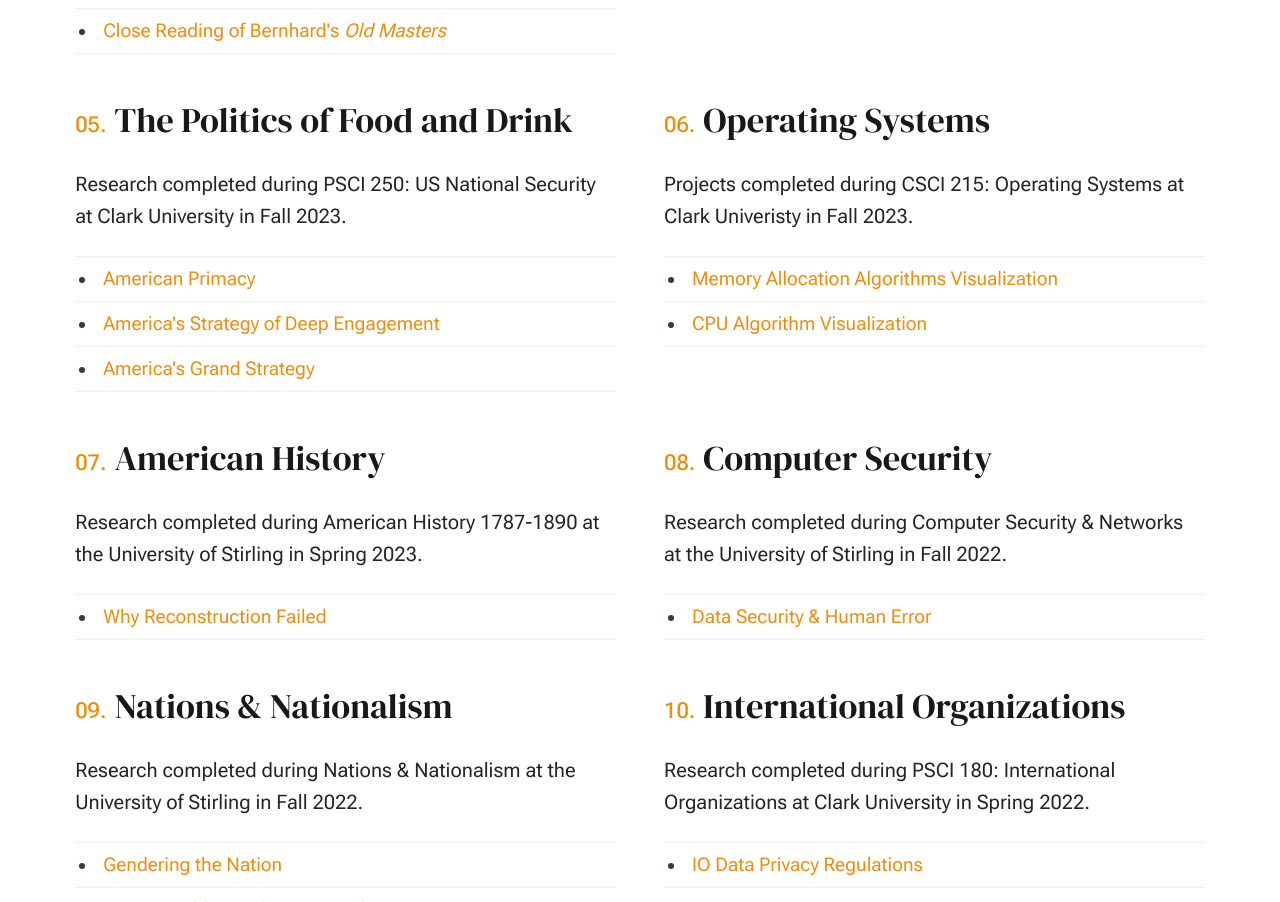
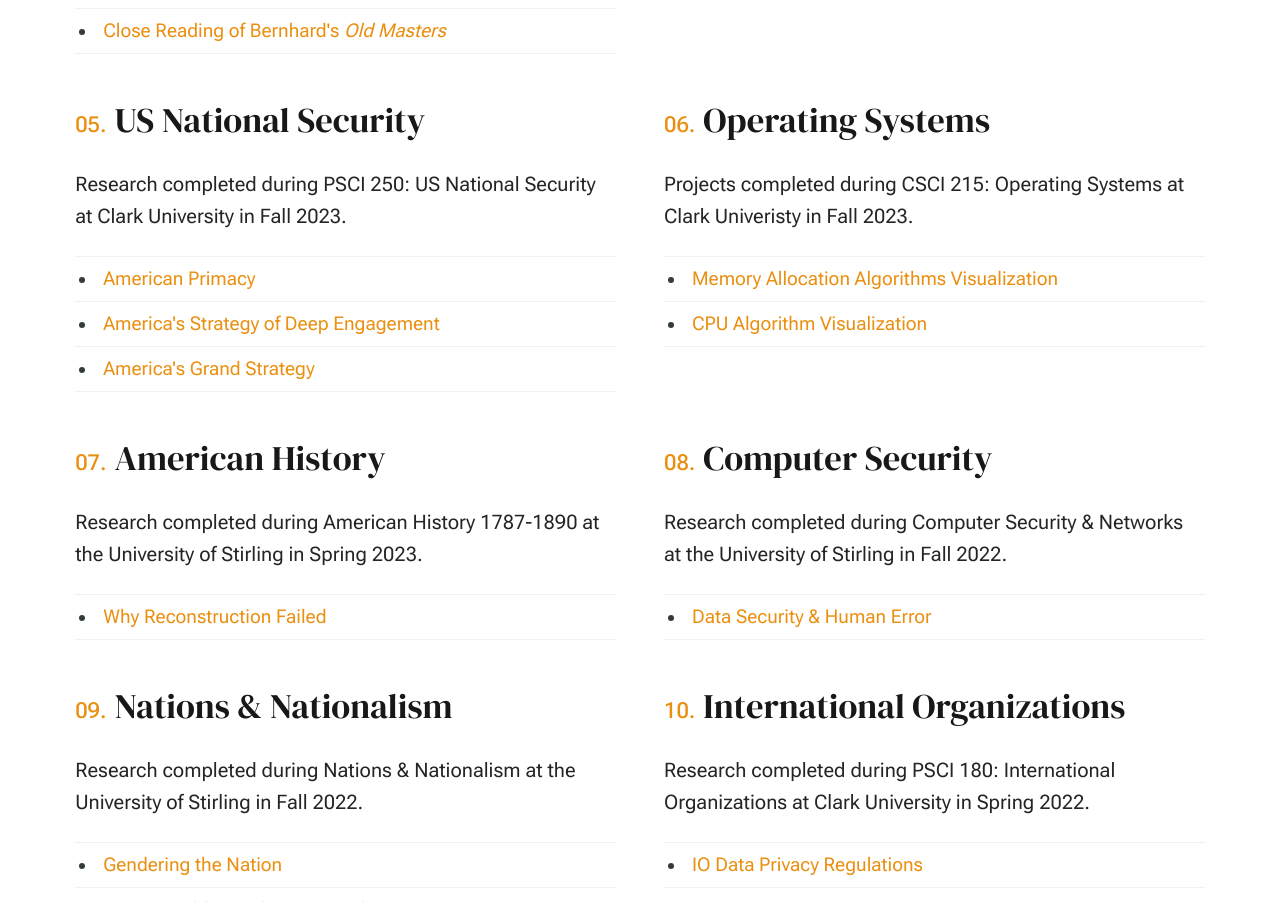
Before and after one commit to ellagrady/ellagrady.github.io, a plain HTML site: page research.html in a window 1280 px wide. Shown: the part 1723-2625 px from the top of the page. Drawn offline with Linux system fonts and the light colour scheme.

Commit message:
correcting us national security course name

```diff
--- a/research.html
+++ b/research.html
@@ -191,7 +191,7 @@
 
                                 <div class="grid-list-items__item list-items__item">
                                     <div class="list-items__item-header">
-                                        <h3 class="list-items__item-title">The Politics of Food and Drink</h3>
+                                        <h3 class="list-items__item-title">US National Security</h3>
                                     </div>
                                     <div class="list-items__item-text">
                                         <p>
```
